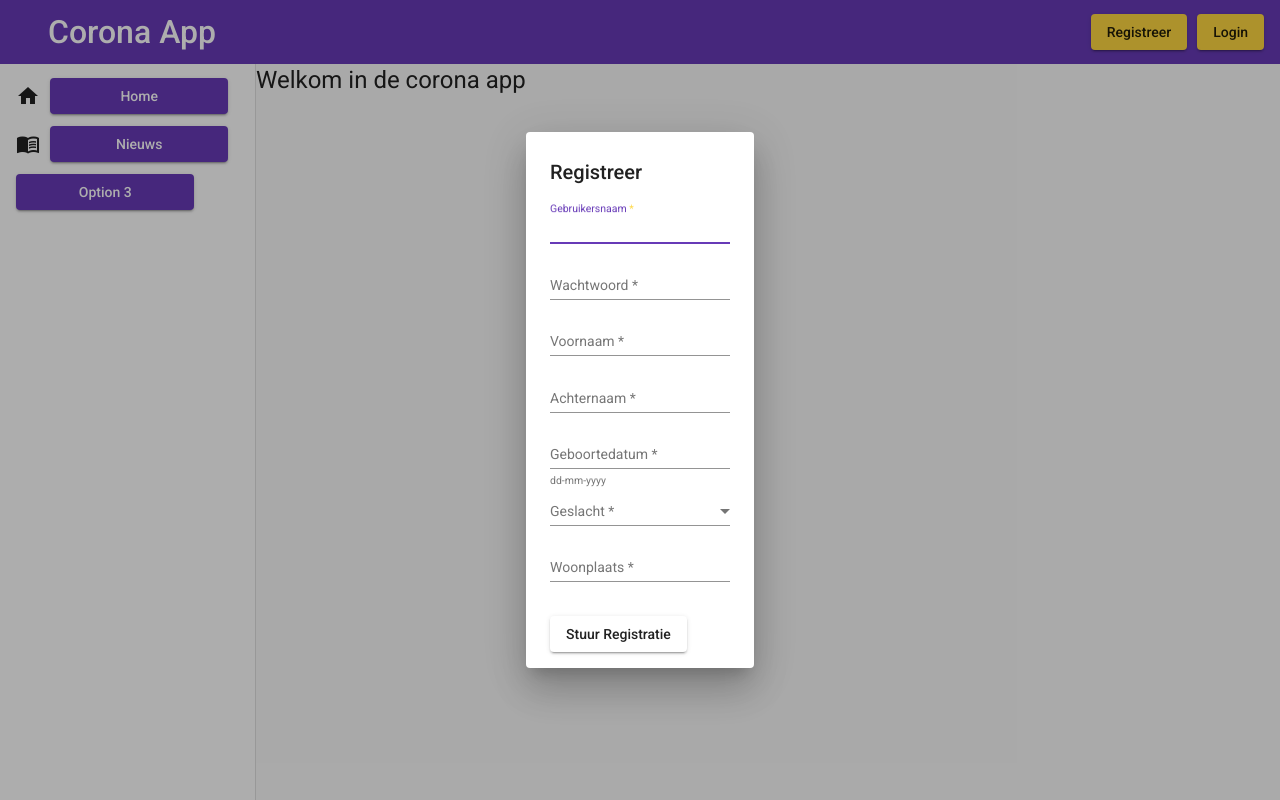
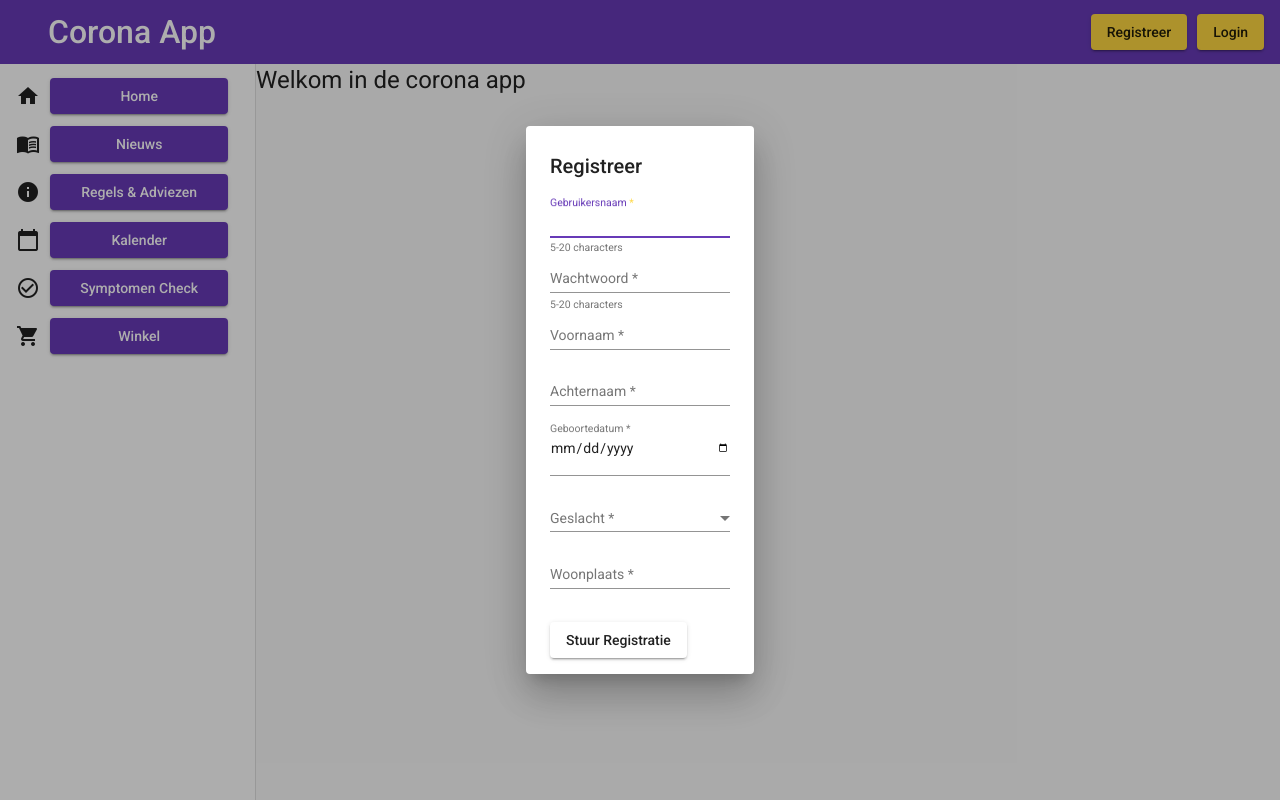
Before and after one commit to Matrixgek91/coronaAngular, an Angular app: page /frontpage in a window 1280 px wide. Both pictures are taken after a click on the button "Registreer". Built offline with nearby package versions, Linux system fonts and the light colour scheme.

Commit message:
Added homepage buttons for future components

```diff
--- a/src/app/app.component.html
+++ b/src/app/app.component.html
@@ -21,7 +21,10 @@
         <mat-list>
             <mat-list-item><mat-icon>home</mat-icon><span class="navspacer"></span><a mat-raised-button class="navbut" routerLink="/frontpage" routerLinkActive="active">Home</a></mat-list-item>
             <mat-list-item><mat-icon>menu_book</mat-icon><span class="navspacer"></span><a mat-raised-button class="navbut" color="primary" routerLink="/news" routerLinkActive="active">Nieuws</a></mat-list-item>
-            <mat-list-item><button mat-raised-button class="navbut" color="primary">Option 3</button></mat-list-item>
+            <mat-list-item><mat-icon>info</mat-icon><span class="navspacer"></span><button mat-raised-button class="navbut" color="primary">Regels & Adviezen</button></mat-list-item>
+            <mat-list-item><mat-icon>calendar_today</mat-icon><span class="navspacer"></span><button mat-raised-button class="navbut" color="primary">Kalender</button></mat-list-item>
+            <mat-list-item><mat-icon>check_circle_outline</mat-icon><span class="navspacer"></span><button mat-raised-button class="navbut" color="primary">Symptomen Check</button></mat-list-item>
+            <mat-list-item><mat-icon>shopping_cart</mat-icon><span class="navspacer"></span><button mat-raised-button class="navbut" color="primary">Winkel</button></mat-list-item>
         </mat-list>
     </mat-sidenav>
     <mat-sidenav-content>
--- a/src/app/register-form/register-form.component.html
+++ b/src/app/register-form/register-form.component.html
@@ -5,11 +5,13 @@
     <mat-form-field appearance="legacy">
         <mat-label>Gebruikersnaam</mat-label>
         <input matInput required type="text" id="username" [(ngModel)]="registration.username" name="username">
+        <mat-hint>5-20 characters</mat-hint>
     </mat-form-field>
       <br>
         <mat-form-field appearance="legacy">
         <mat-label>Wachtwoord</mat-label>
         <input matInput required type="password" id="password" [(ngModel)]="registration.password" name="password">
+        <mat-hint>5-20 characters</mat-hint>
     </mat-form-field>
     <br>
     <mat-form-field appearance="legacy">
@@ -24,8 +26,7 @@
     <br>
     <mat-form-field appearance="legacy">
         <mat-label>Geboortedatum</mat-label>
-        <input matInput required type="text" id="dateOfBirth" [(ngModel)]="registration.dateOfBirth" name="dateOfBirth">
-        <mat-hint>dd-mm-yyyy</mat-hint>
+        <input matInput required type="date" id="dateOfBirth" [(ngModel)]="registration.dateOfBirth" name="dateOfBirth">
     </mat-form-field>
     <br>
     <mat-form-field appearance="legacy">
```
